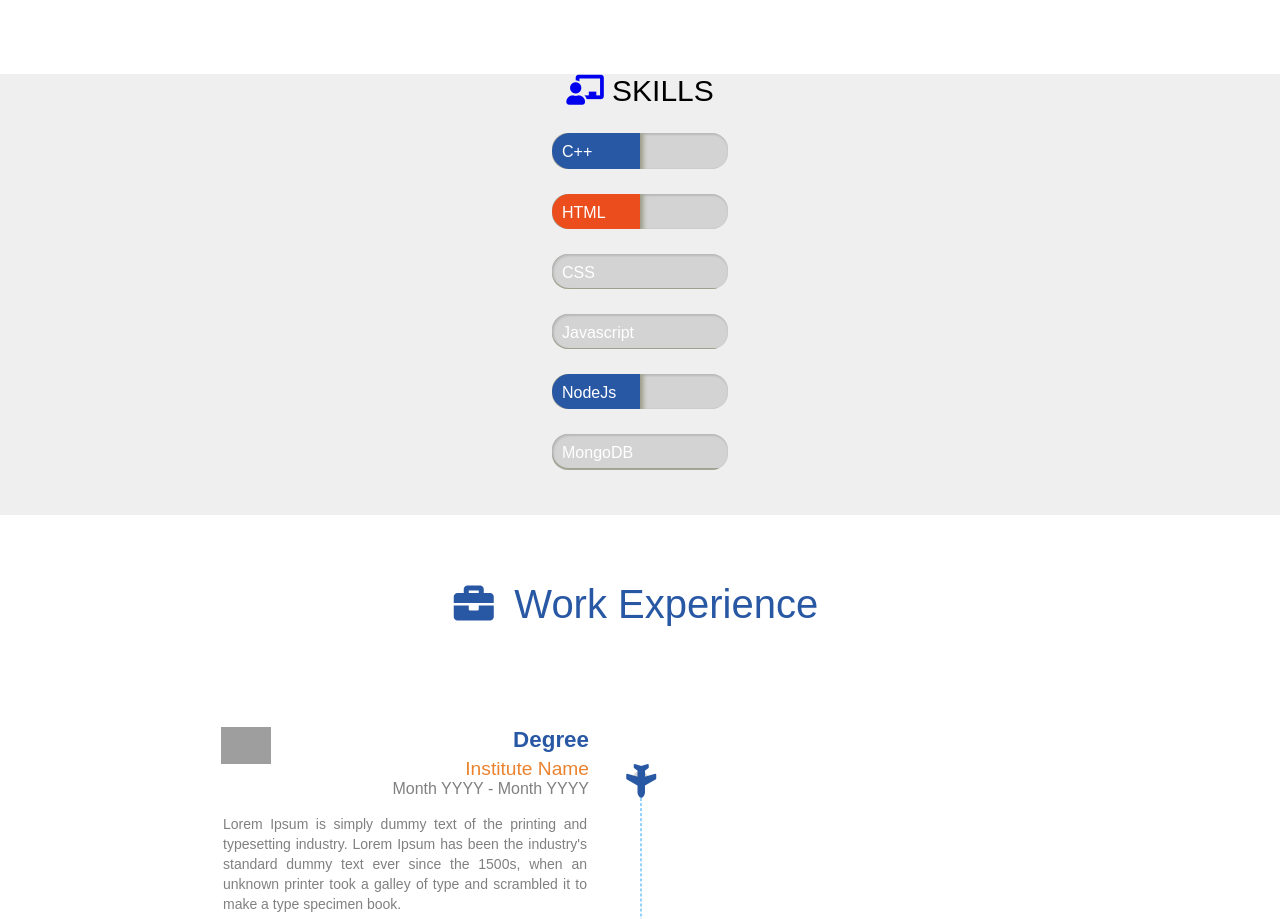
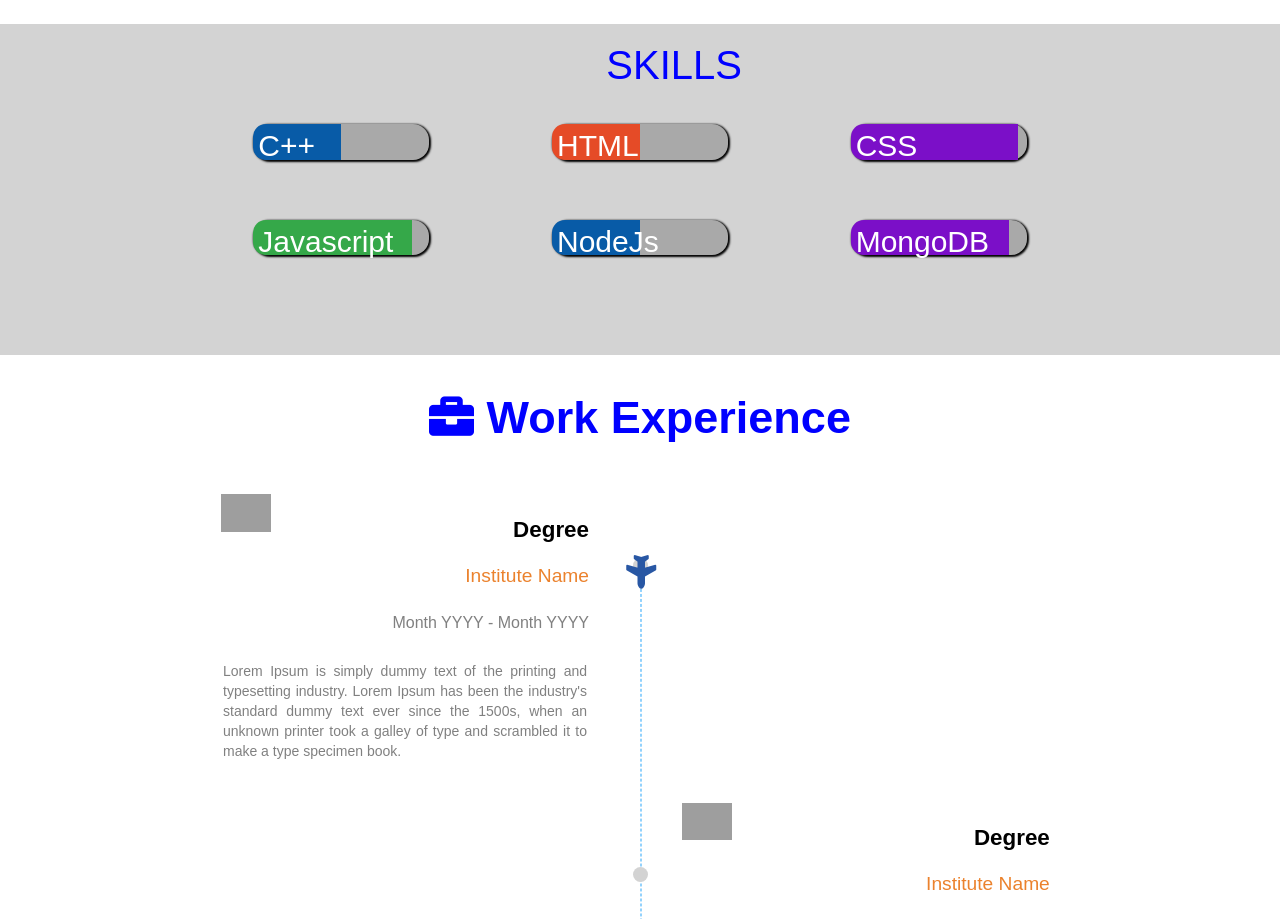
Before and after one commit to mansi732/Resume_ninja, a plain HTML site: page index.html in a window 1280 px wide. Shown: the part 766-1685 px from the top of the page. Drawn offline with Linux system fonts and the light colour scheme; grey boxes are pictures that could not be loaded.

Commit message:
my third commit

```diff
--- a/index.css
+++ b/index.css
@@ -4,21 +4,17 @@ body {
     font-size: 30px;
 }
 
-
-
 /* Body Header */
 
 #body-header {
     height: 65vh;
     opacity: 0.8;
-    background-image: url(https://ninjasfiles.s3.amazonaws.com/asset_0000000000000020_1549743985_macbook_mouse.jpg);
+    background-image: url(https://mcdn.wallpapersafari.com/medium/84/13/5XpPyw.jpg);
     background-size: cover;
     background-position: center;
     background-attachment: fixed;
     padding-top: 1.2rem;
 }
-
-
 
 /* Horizontal Lists */
 
@@ -34,6 +30,7 @@ body {
     font-weight: 100;
     font-size: 0.9rem;
 }
+
 
 .horizontal-list li a {
     color: white;
@@ -53,8 +50,6 @@ body {
     text-align: center;
 }
 
-
-
 /* Name and Social Icons*/
 
 #name-social-container {
@@ -69,50 +64,18 @@ body {
     margin-bottom: 0.5rem;
 }
 
+
 .social-icons li a i {
+    /*color: red;*/
     padding: 10px;
     font-size: 1rem;
     border-radius: 50%;
 }
 
+
 .social-icons li a i:hover {
     box-shadow: 0px 0px 6px 4px rgba(230, 196, 196, 0.3);
 }
-
-
-
-/*Section Classes*/
-
-section {
-    display: flex;
-    flex-direction: column;
-    align-items: center;
-    padding-bottom: 20px;
-}
-
-section:nth-child(2n) {
-    background-color: #9e9b9b29;
-}
-
-section:nth-child(2n + 1) {
-    background-color: white;
-}
-
-.section-heading {
-    width: auto;
-    padding: 20px 10px 10px;
-    font-weight: 400;
-}
-
-.section-heading span {
-    font-size: 40px;
-    color: #2857a4;
-    display: inline-block;
-    padding-top: 10px;
-    margin-right: 0.5rem;
-}
-
-
 
 /*About Section*/
 
@@ -120,7 +83,6 @@ section:nth-child(2n + 1) {
     height: auto;
     width: 100%;
     position: relative;
-    margin-bottom: 30px;
 }
 
 #my-image {
@@ -138,6 +100,7 @@ section:nth-child(2n + 1) {
     box-shadow: 1px 1px 10px 2px lightgrey;
 }
 
+
 #about-para {
     padding: 10px;
     width: 70%;
@@ -148,152 +111,105 @@ section:nth-child(2n + 1) {
     margin: auto;
 }
 
+.text-highlight {
+    color: #2857a4;
+    font-weight: 600;
+}
+section {
+	width: 100%;
+	height: auto;
+	display: flex;
+	flex-direction: column;
+	align-items: center;
+	/* works along cross axis */
+}
+
+#skills{
+    background-color:lightgrey;
+
+}
+.fa-chalkboard-teacher{
+ width: auto;
+    padding: 20px 10px 10px;
+    font-weight: 400;
+    color:blue;
+    font-size: 40px;
+    text-align:center;
+
+}
+#skillname{
+    color:blue;
+    width:auto;
+    font-size:40px;
+}
 
 
-/*Skills Section*/
+.skill-types{
 
-.skills-display {
-    width: 75%;
-    padding: 10px;
+    width: 70%;
+     display: flex;
+    flex-wrap:wrap;
+     justify-content: space-around;
+    align-items:center;
+    padding-bottom: 40px;
     margin-bottom: 30px;
-    display: flex;
-    flex-wrap: wrap;
-    justify-content: space-evenly;
+
+
 }
 
 .skill-progress {
     width: 11rem;
     height: 2.2rem;
-    background-color: lightgrey;
+    background-color: darkgrey;
     border-radius: 1rem;
-    box-shadow: 1px 1px 2px 1px #b9b9b9 inset;
-    margin: 25px;
-    overflow: hidden;
+    box-shadow: 1px 1px 2px 1px black;
+    margin: 30px;
+    position:relative;
+}
+.skill-progress span {
+	position: absolute;
+	/* in the javascript file, when the width of the inner div increases, then the text inside it should not wrap. thats why the position in abolute. and this position is absolute relative to the skill progress, whose position is relative */
+}
+.mb-blue{
+    background-color: #085ba7;
+}
+.mb-orange{
+    background-color:#e54b27;
+}
+.mb-green{
+    background-color:#35a849;
+}
+.mb-purple{
+    background-color:#7b0fc8;
 }
 
-.skill-progress > div {
-    border-radius: 20px 0px 0px 20px;
-    box-shadow: 1px 1px 5px 2px #989882;
+.ninety-percent {
+	width: 90%;
+	height: inherit;
+	border-radius: 0.8rem 0rem 0rem 0.8rem;
 }
 
-.skill-name span {
-    color: white;
-    font-size: 1rem;
-    margin-left: 10px;
-    vertical-align: middle;
+.fifty-percent {
+	width: 50%;
+	height: inherit;
+	border-radius: 0.8rem 0rem 0rem 0.8rem;
 }
 
+.ninety-five-percent {
+	width: 95%;
+	height: inherit;
+	border-radius: 0.8rem 0rem 0rem 0.8rem;
+}
+.skill-name {
+	color: white;
+	padding-left: 5px;
+	padding-top: 5px;
 
-
-/* Work Experience */
-
-.timeline {
-    position: relative;
-    width: 75%;
 }
 
-.timeline-box {
-    padding: 5px;
-    width: 40%;
-    min-height: 150px;
-    position: relative;
-    left: 5%;
-    text-align: right;
+.section-heading{
+    color:blue;
 }
-
-.timeline-box::after {
-    content: '';
-    position: absolute;
-    width: 15px;
-    height: 15px;
-    background-color: lightgrey;
-    top: 25%;
-    border-radius: 50%;
-    z-index: 1;
-}
-
-.timeline-box:nth-child(2n) {
-    left: 53%;
-}
-
-.timeline-box:nth-child(2n+1)::after {
-    right: -11.8%;
-}
-
-.timeline-box:nth-child(2n)::after {
-    left: -9%;
-}
-
-.timeline-container {
-    padding: 8px;
-}
-
-.timeline-logo {
-    position: absolute;
-    width: 50px;
-    overflow: hidden;
-}
-
-.timeline-logo > img {
-    width: 100%;
-}
-
-#timeline-divider {
-    position: absolute;
-    width: 0;
-    top: 10%;
-    left: 50%;
-    border: 1px dashed #0096fa6b;
-    height: 66%;
-    color: #433E3F;
-}
-
-#timeline-divider .timeline-traveller {
-    position: sticky;
-    top: 135px;
-    z-index: 2;
-}
-
-#timeline-divider i {
-    transform: rotate(90deg);
-    margin-top: -35px;
-    display: block;
-    color: #2857a4;
-}
-
-.experience-designation {
-    font-size: 1.4rem;
-}
-
-.experience-company-name {
-    margin: 5px 0 0;
-    color: #eb822d;
-    font-weight: 400;
-    font-size: 1.2rem;
-}
-
-.experience-duration {
-    color: #9e9b9b;
-    font-weight: 100;
-    color: grey;
-    font-size: 1rem;
-}
-
-.experience-description {
-    font-size: 14px;
-    padding: 2px;
-    color: grey;
-    line-height: 20px;
-}
-
-.text-align-justify {
-    text-align: justify;
-}
-
-
-
-/* Portfolio Section */
-
 #portfolio-container {
     box-sizing: border-box;
     display: flex;
@@ -304,9 +220,9 @@ section:nth-child(2n + 1) {
 }
 
 .portfolio-image-container {
-    max-width: 300px;
+    max-width: 400px;
     overflow: hidden;
-    margin: 30px;
+    margin: 10px;
     background-size: cover;
     background-repeat: no-repeat;
     position: relative;
@@ -336,11 +252,6 @@ section:nth-child(2n + 1) {
     background-color: #80808078;
     color: white;
 }
-
-
-
-/* Contact Form */
-
 #contact {
     background-color: #0abcf9;
     background-image: linear-gradient(50deg, #2857a4 0%, #403066 74%);
@@ -451,72 +362,109 @@ textarea:focus,
 button:focus {
     outline: none;
 }
-
-
-
-/* Common Margin Classes */
-
-.m0 {
-    margin: 0;
+.timeline {
+    position: relative;
+    width: 75%;
 }
 
-.mb75px {
-    margin-bottom: 75px;
+.timeline-box {
+    padding: 5px;
+    width: 40%;
+    min-height: 150px;
+    position: relative;
+    left: 5%;
+    text-align: right;
 }
 
-.mb50px {
-    margin-bottom: 50px;
+.timeline-box::after {
+    content: '';
+    position: absolute;
+    width: 15px;
+    height: 15px;
+    background-color: lightgrey;
+    top: 25%;
+    border-radius: 50%;
+    z-index: 1;
 }
 
-
-
-/*common color classes */
-
-.text-highlight {
-    color: #2857a4;
-    font-weight: 600;
-
+.timeline-box:nth-child(2n) {
+    left: 53%;
 }
 
+.timeline-box:nth-child(2n+1)::after {
+    right: -11.8%;
+}
 
+.timeline-box:nth-child(2n)::after {
+    left: -9%;
+}
 
-/* setting background-color */
+.timeline-container {
+    padding: 8px;
+}
 
-.m-blue {
+.timeline-logo {
+    position: absolute;
+    width: 50px;
+    overflow: hidden;
+}
+
+.timeline-logo > img {
+    width: 100%;
+}
+
+#timeline-divider {
+    position: absolute;
+    width: 0;
+    top: 10%;
+    left: 50%;
+    border: 1px dashed #0096fa6b;
+    height: 66%;
+    color: #433E3F;
+}
+
+#timeline-divider .timeline-traveller {
+    position: sticky;
+    top: 135px;
+    z-index: 2;
+}
+
+#timeline-divider i {
+    transform: rotate(90deg);
+    margin-top: -35px;
+    display: block;
     color: #2857a4;
 }
 
-.mb-blue {
-    background-color: #2857a4;
+.experience-designation {
+    font-size: 1.4rem;
 }
 
-.mb-orange {
-    background-color: #ec4d1c;
+.experience-company-name {
+    margin: 5px 0 0;
+    color: #eb822d;
+    font-weight: 400;
+    font-size: 1.2rem;
 }
 
-.mb-teal {
-    background-color: #0b8176;
+.experience-duration {
+    color: #9e9b9b;
+    font-weight: 100;
+    color: grey;
+    font-size: 1rem;
 }
 
-.mb-light-purple {
-    background-color: #93738c;
+.experience-description {
+    font-size: 14px;
+    padding: 2px;
+    color: grey;
+    line-height: 20px;
 }
 
-
-
-/*Percentage Classes */
-
-.eighty-five-percent {
-    height: inherit;
-    width: 85%;
+.text-align-justify {
+    text-align: justify;
 }
 
-.eighty-percent {
-    height: inherit;
-    width: 80%;
+#education{
+    background-color:lightgrey;
 }
-
-.fifty-percent {
-    height: inherit;
-    width: 50%;
-}
```
